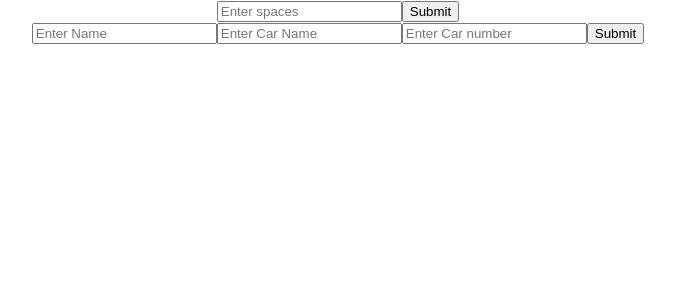
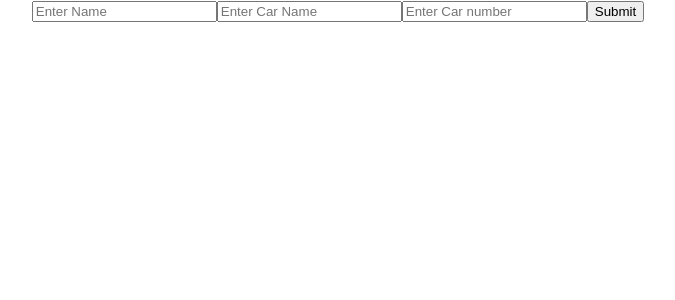
Before and after one commit to AshishSaini123/ParkingApp, a React (Create React App) app in the folder park/: page /details in a window 1280 px wide. Shown: the top 300 px of the page, without its empty margins (302-977 px from the left). Built offline with nearby package versions, Linux system fonts and the light colour scheme.

Commit message:
added Routes of all the commponents not linked with the page

```diff
--- a/park/package.json
+++ b/park/package.json
@@ -13,6 +13,7 @@
     "react": "^18.2.0",
     "react-dom": "^18.2.0",
     "react-redux": "^8.0.5",
+    "react-router-dom": "^6.8.2",
     "react-scripts": "5.0.1",
     "redux": "^4.2.1",
     "typescript": "^4.9.5",
--- /dev/null
+++ b/park/src/AlllRoutes/AllRoutes.tsx
@@ -0,0 +1,19 @@
+import React from "react";
+import {BrowserRouter  as Router,Routes,Route} from "react-router-dom";
+import UserForm from "../components/UserForm";
+import { VehicleDetails } from "../components/VehicleDetails";
+
+const AllRoutes:React.FC=()=>{
+    return (
+        <Router>
+            <Routes>
+                <Route path="/" element={<UserForm />}/>
+                <Route path="/details" element={<VehicleDetails />}/>
+                <Route path="/checkOut" element={<div>CheckOut</div>}/>
+                <Route path="*" element={<div>Error 404 No Page found.....</div>} />
+            </Routes>
+        </Router>
+    )
+}
+
+export default AllRoutes;
--- a/park/src/App.tsx
+++ b/park/src/App.tsx
@@ -1,8 +1,7 @@
 import React, { useContext, useState } from 'react';
+import AllRoutes from './AlllRoutes/AllRoutes';
 
 import './App.css';
-import UserForm from './components/UserForm';
-import { VehicleDetails } from './components/VehicleDetails';
 
 function App() {
 
@@ -10,8 +9,7 @@ function App() {
 
 
       <div className="App">
-        <UserForm/>
-        <VehicleDetails />
+        <AllRoutes />
       </div>
 
   );
--- a/park/src/components/VehicleDetails.tsx
+++ b/park/src/components/VehicleDetails.tsx
@@ -27,7 +27,7 @@ const VehicleDetails:React.FC=()=>{
         let index=Math.floor(Math.random()*(val.free.length))-0;
         console.log(val.free[index]);
         setDetails({...details,space_number:val.free[index]});
-        AddAction(details,dispatch);
+        AddAction(details,dispatch)();
         console.log(val);
         }
     }
```
Also changed, not shown: 1 other file (tests, documents, lock files or other folders).
